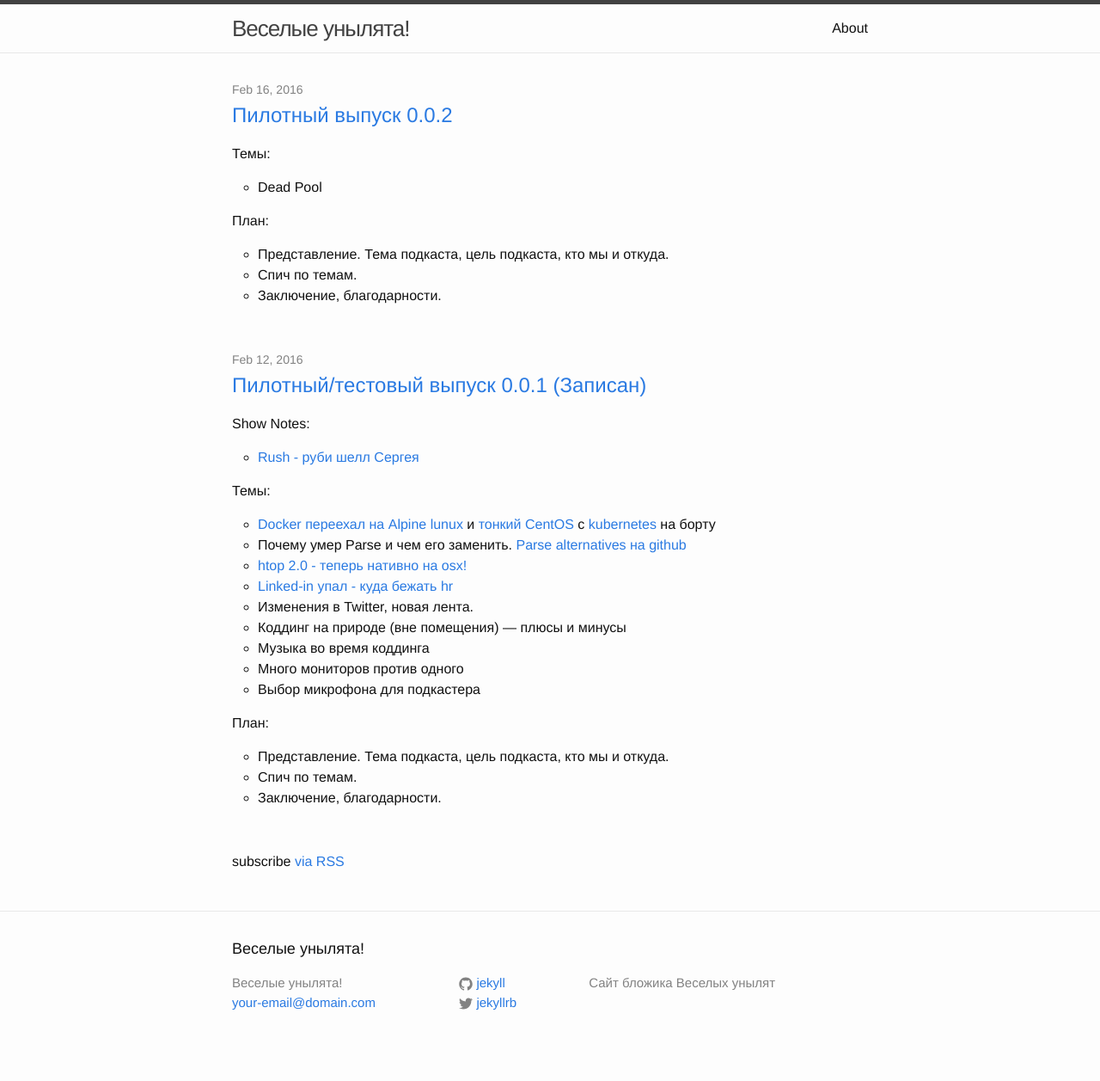
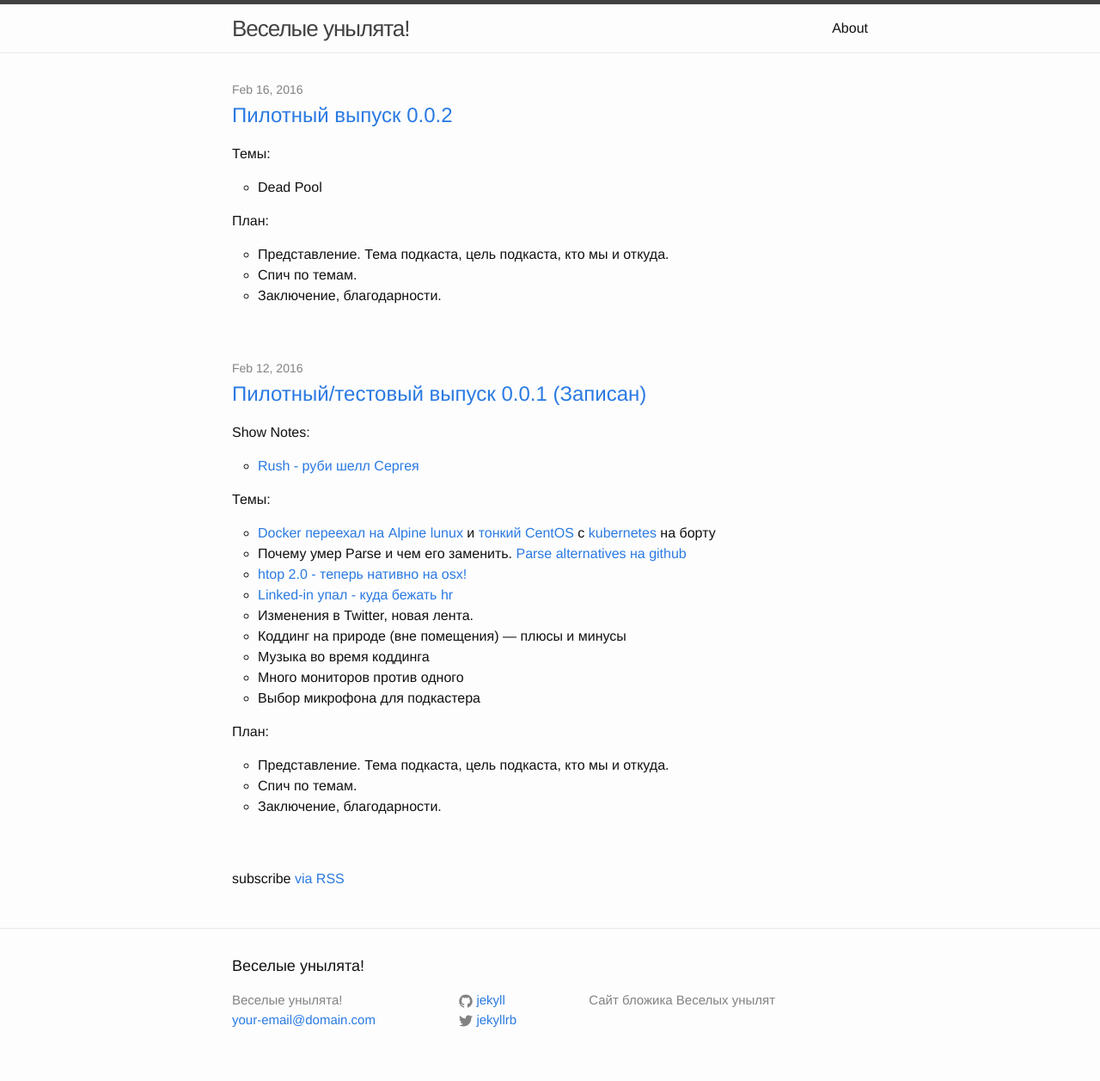
Before and after one commit to unylyata/unylyata.github.io, a Jekyll site: the page built from index.html, in a window 1280 px wide. Shown: the whole page at 86% size. Built offline with Jekyll 4.4.1, drawn with Linux system fonts in a browser that asks for light colours.

Commit message:
Update _layout.scss

```diff
--- a/_sass/_layout.scss
+++ b/_sass/_layout.scss
@@ -174,7 +174,7 @@
     list-style: none;
 
     > li {
-        margin-bottom: 50px;
+        margin-bottom: 60px;
     }
 }
 
```
